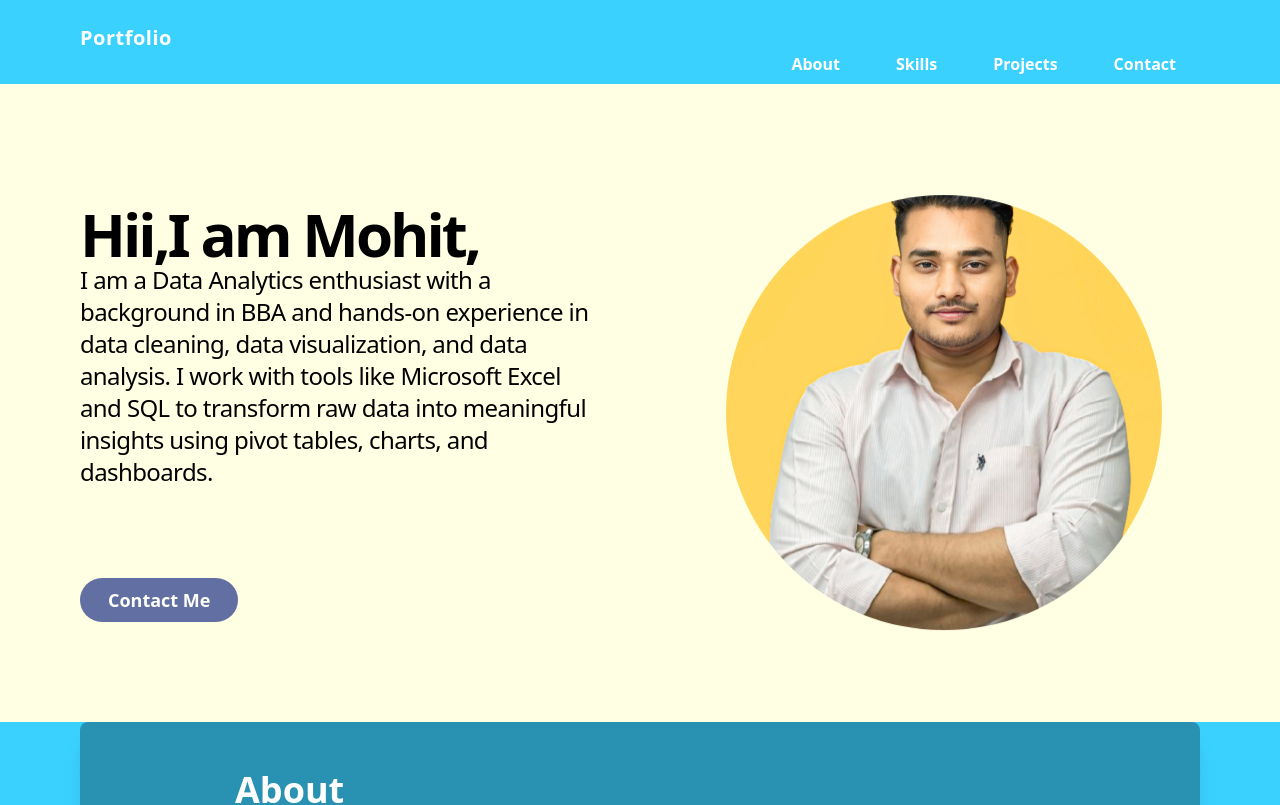
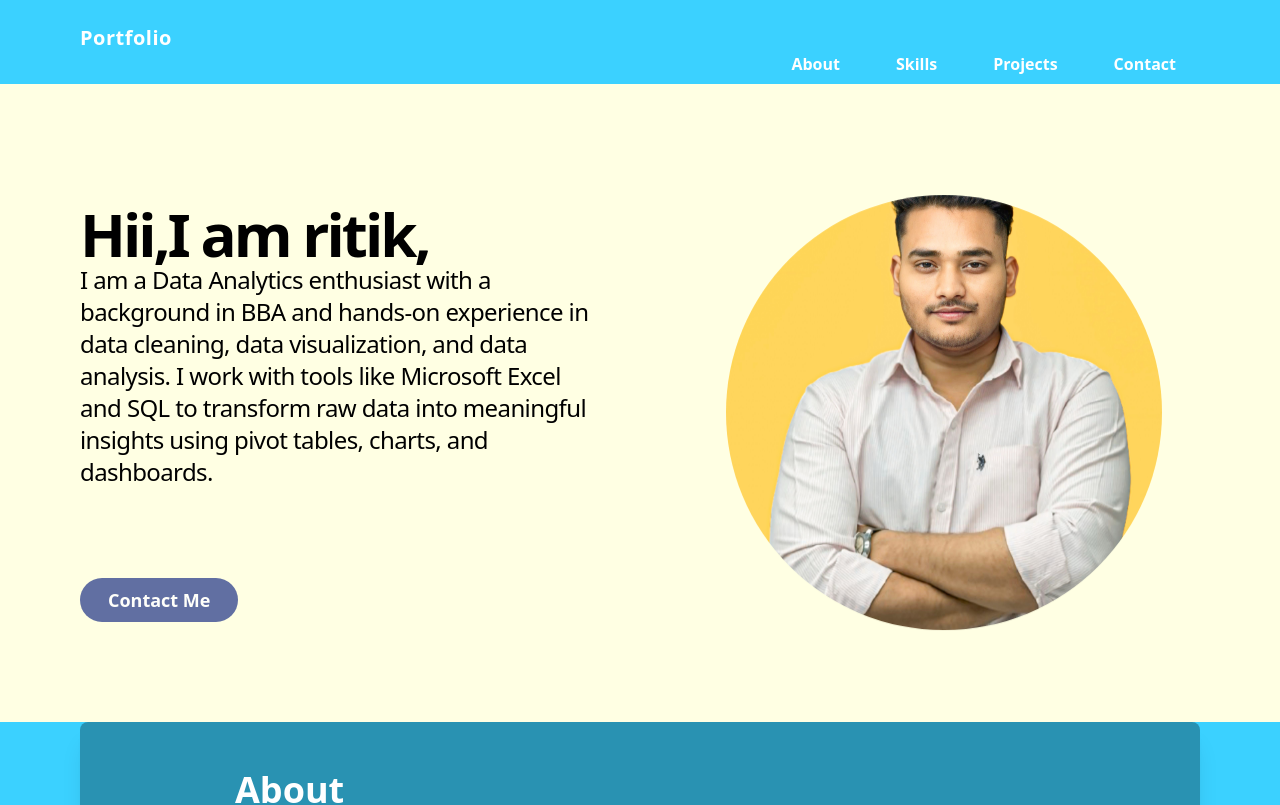
Before and after one commit to Arvindpal12/IITan-portfolio, a React (Vite) app: page / in a window 1280 px wide. Shown: the top 805 px of the page. Built offline with nearby package versions, Linux system fonts and the light colour scheme.

Commit message:
test changes appply

```diff
--- a/src/components/TextChange.jsx
+++ b/src/components/TextChange.jsx
@@ -2,7 +2,7 @@ import React from 'react'
 import { useState,useEffect } from 'react'
 
 const TextChange = () => {
-    const text=["Hii,I am Mohit,"]
+    const text=["Hii,I am ritik,"]
     const[currentText,setcurrentText]=useState("");
     const[endValue,setendValue]=useState(true)
     const [isForward,setIsForward]=useState(true)
```
Also changed, not shown: 1 other file (tests, documents, lock files or other folders).
